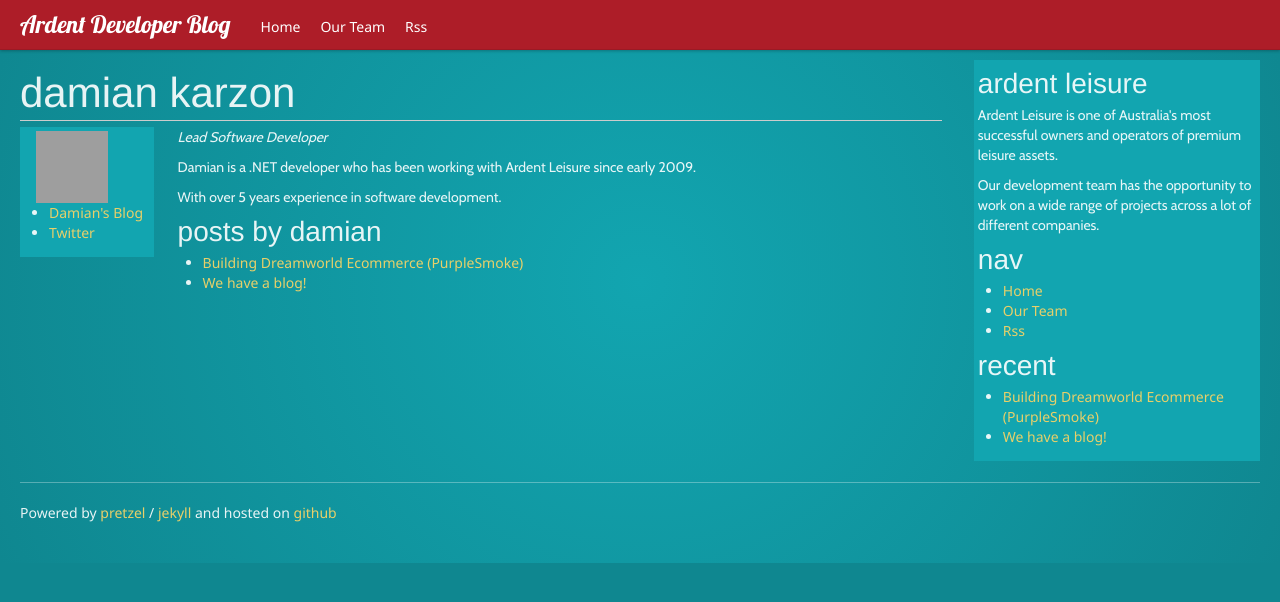
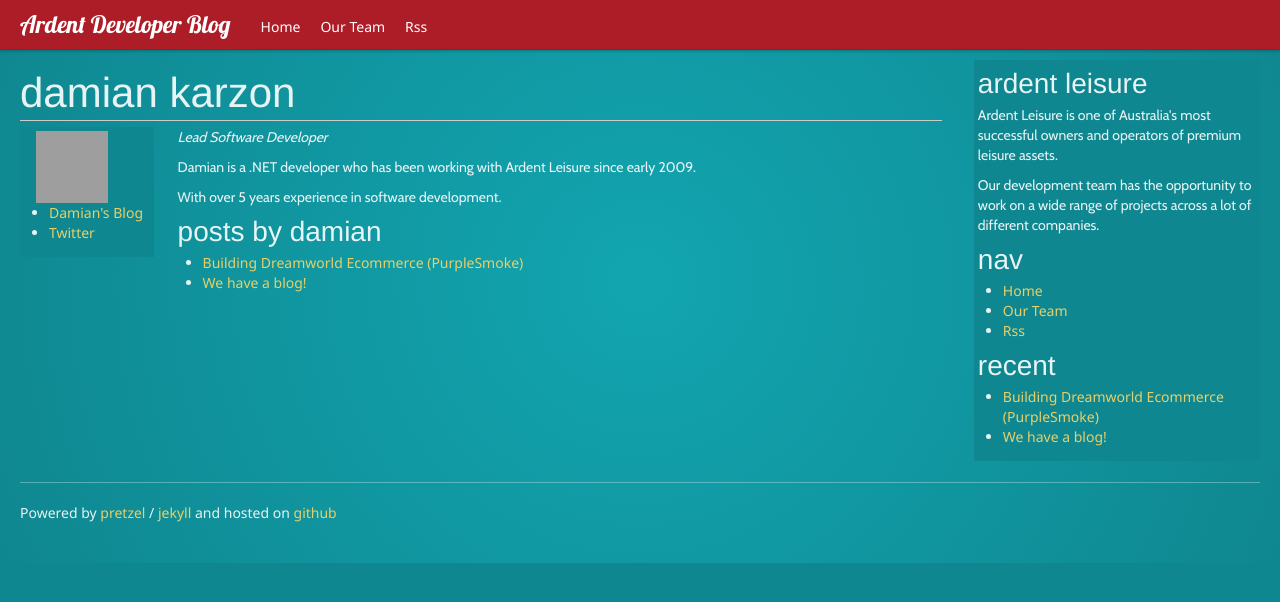
Before and after one commit to ArdentLeisure/ardentleisure.github.com, a Jekyll site: the page built from damian-karzon.md, in a window 1280 px wide. Shown: the top 602 px of the page. Built offline with Jekyll 4.4.1, drawn with Linux system fonts in a browser that asks for light colours; nearby versions of some CDN libraries; comment, search, counter and statistics services are not loaded; grey boxes are pictures that could not be loaded.

Commit message:
This time...

```diff
--- a/css/style.css
+++ b/css/style.css
@@ -25,7 +25,7 @@ body {
 }
 .sidebar
 {
-    background-color: #12a5b0;
+    background-color: #0F8790;
     padding: 4px;
 }
 @font-face {
```
Also changed, not shown: damian-karzon.md (+1 -8 lines).
